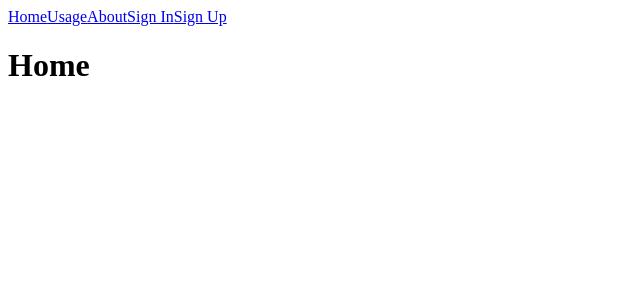
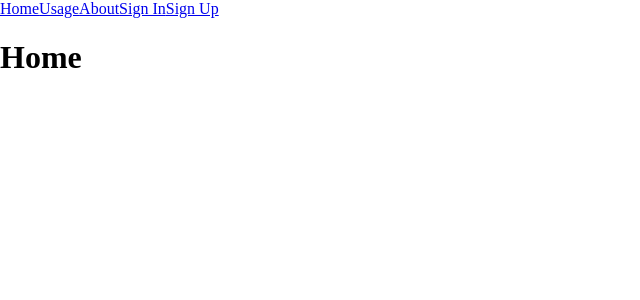
Before and after one commit to MarvJohnson/Ezequiel, a Vue app in the folder client/: page / in a window 1280 px wide. Shown: the top 300 px of the page, without its empty margins (0-640 px from the left). Built offline with nearby package versions, Linux system fonts and the light colour scheme.

Commit message:
Refactored name of UserService

```diff
--- a/client/src/App.vue
+++ b/client/src/App.vue
@@ -12,3 +12,9 @@ export default {
   }
 }
 </script>
+
+<style>
+  body {
+    margin: 0;
+  }
+</style>
--- a/client/src/pages/SignUp.vue
+++ b/client/src/pages/SignUp.vue
@@ -16,7 +16,7 @@
 </template>
 
 <script>
-import { registerUser } from '../services/UserServices'
+import { requestRegister } from '../services/UserServices'
 
 export default {
   name: 'SignUp',
@@ -28,7 +28,7 @@ export default {
   }),
   methods: {
     async submitRegistration(){
-      const result = await registerUser(this.first_name, this.last_name, this.username, this.password)
+      const result = await requestRegister(this.first_name, this.last_name, this.username, this.password)
 
       if (result) {
         this.$router.push('/signin')
```
